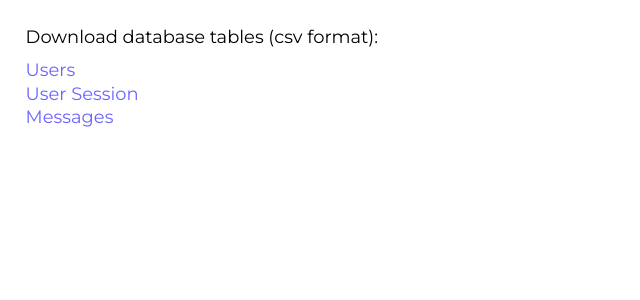
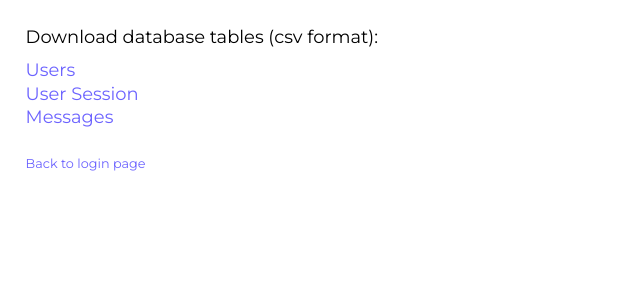
Before and after one commit to tiagorp/coursera-cyber-capstone, a PHP site: page /html/dbdump.php in a window 1280 px wide. Shown: the top 300 px of the page, without its empty margins (0-640 px from the left). Run offline with PHP 8.4, Linux system fonts and the light colour scheme.

Commit message:
added back link from dbdump

```diff
--- a/html/dbdump.php
+++ b/html/dbdump.php
@@ -165,6 +165,7 @@ if (isset($_GET['command'])) {
         <a href="dbdump.php?command=users">Users</a>
         <a href="dbdump.php?command=user_session">User Session</a>
         <a href="dbdump.php?command=messages">Messages</a>
+        <a class="dbdump-back-link" href="index.php">Back to login page</a>
     </div>
 </body>
 
--- a/html/styles/_dbdump.scss
+++ b/html/styles/_dbdump.scss
@@ -11,3 +11,8 @@
   display: block;
   padding-bottom: 0.2rem;
 }
+
+.dbdump .dbdump-back-link {
+  font-size: $xsmall-text;
+  padding-top: 2rem;
+}
--- a/html/styles/style.css
+++ b/html/styles/style.css
@@ -388,4 +388,9 @@ main.register-success {
   display: block;
   padding-bottom: 0.2rem;
 }
+
+.dbdump .dbdump-back-link {
+  font-size: 1rem;
+  padding-top: 2rem;
+}
 /*# sourceMappingURL=style.css.map */
```
Also changed, not shown: 1 other file.
